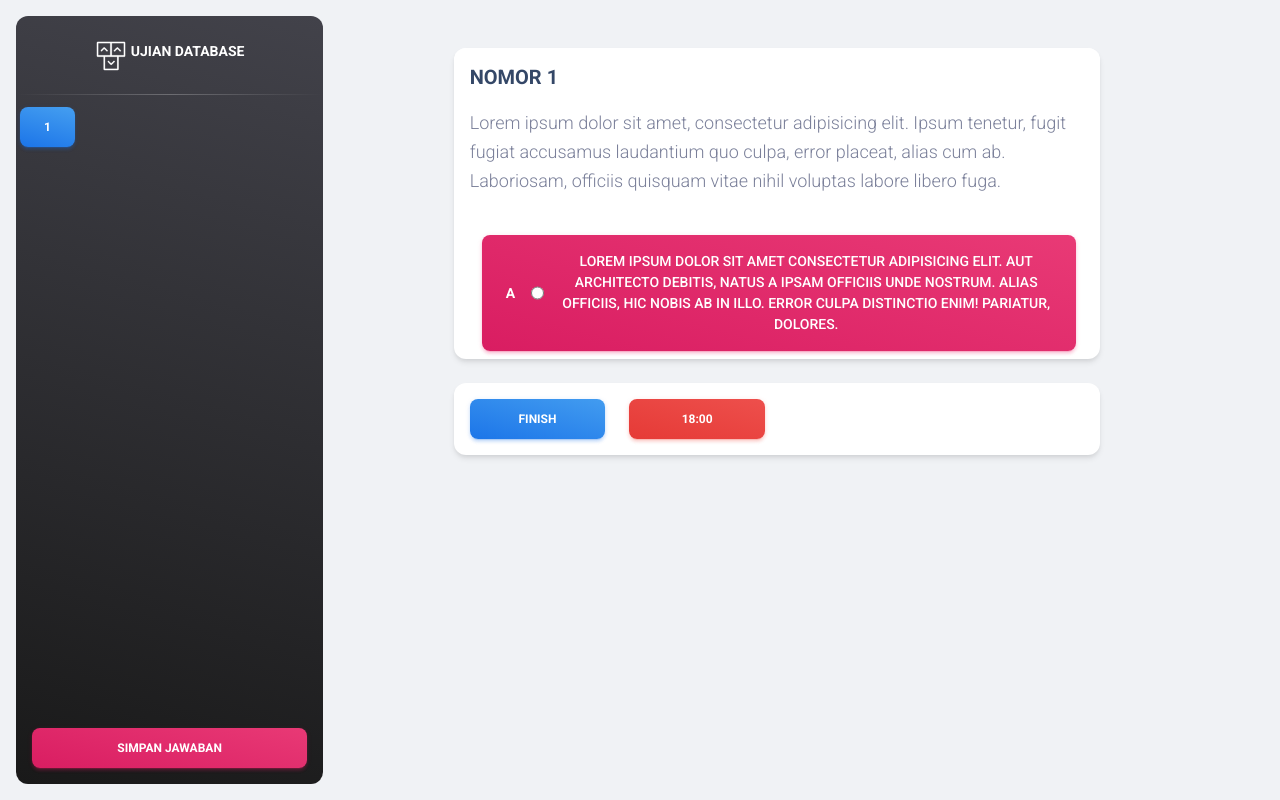
After one commit to queencantiqabys/DATABASE, a PHP site: page /ujian/new.php in a window 1280 px wide. The commit adds this page. Run offline with PHP 8.4, Linux system fonts and the light colour scheme; tables that the repository leaves empty or names only in its code hold one stand-in row (values such as "Sample post"); some libraries are stand-ins or nearby versions.

Commit message:
membuat ulang ui

```diff
--- /dev/null
+++ b/ujian/new.php
@@ -0,0 +1,154 @@
+<?php
+
+
+include "../controller/controller.php";
+
+// ======================= DEKLARASI VARIABEL ==========================
+$_GET['pil']=(isset($_GET['pil']))? $_GET['pil'] : "";;
+
+
+$soal=(isset($_GET['soal']))? $_GET['soal'] : 1;
+$pilihan=(isset($_GET['pilihan']))? $_GET['pilihan'] : "0";
+
+$totalHalaman=count(select("SELECT * FROM questions")); // varibel untuk menampilkan halaman
+$awalHalaman=(isset($_GET['soal']))? $_GET['soal'] : 1; //
+$active=$awalHalaman-1;
+
+
+      // ===============================================================
+      //kalau pilihan di klik maka akan membuat cookie dengan index [soal] dan value $pilihan
+      // ===============================================================
+
+      $result=select("SELECT * FROM questions");  // varibel untuk menampilkan soal dan pilihan
+
+
+      ?>
+<!-- // ============================================================================================================================================= -->
+
+<!DOCTYPE html>
+<html lang="en">
+
+<head>
+  <meta charset="utf-8" />
+  <meta name="viewport" content="width=device-width, initial-scale=1, shrink-to-fit=no">
+  <link rel="apple-touch-icon" sizes="76x76" href="assets/img/apple-icon.png">
+  <link rel="icon" type="image/png" href="assets/img/favicon.png">
+  <title>
+    UJIAN DATABASE
+  </title>
+  <!--     Fonts and icons     -->
+  <link rel="stylesheet" type="text/css" href="https://fonts.googleapis.com/css?family=Roboto:300,400,500,700,900|Roboto+Slab:400,700" />
+  <!-- Nucleo Icons -->
+  <link href="assets/css/nucleo-icons.css" rel="stylesheet" />
+  <link href="assets/css/nucleo-svg.css" rel="stylesheet" />
+  <!-- Font Awesome Icons -->
+  <script src="https://kit.fontawesome.com/42d5adcbca.js" crossorigin="anonymous"></script>
+  <!-- Material Icons -->
+  <link href="https://fonts.googleapis.com/icon?family=Material+Icons+Round" rel="stylesheet">
+  <!-- CSS Files -->
+  <link id="pagestyle" href="assets/css/material-dashboard.css?v=3.0.5" rel="stylesheet" />
+  <!-- Nepcha Analytics (nepcha.com) -->
+  <!-- Nepcha is a easy-to-use web analytics. No cookies and fully compliant with GDPR, CCPA and PECR. -->
+  <script defer data-site="YOUR_DOMAIN_HERE" src="https://api.nepcha.com/js/nepcha-analytics.js"></script>
+</head>
+
+<body class="g-sidenav-show  bg-gray-200">
+  <!-- ===========================================================( SIDE BAR )========================================================= -->
+  <aside class="sidenav navbar navbar-vertical navbar-expand-xs border-0 border-radius-xl my-3 fixed-start ms-3   bg-gradient-dark" id="sidenav-main" style="min-width: 24vw;">
+    <div class="sidenav-header">
+      <div class="navbar-brand m-0" style=" display:flex; align-content :flex-start; justify-content:center; " target="_blank">
+        <img src="assets/img/logo-ct.png" class="navbar-brand-img h-100" alt="main_logo">
+        <span class="ms-1 font-weight-bold text-white">UJIAN DATABASE</span>
+      </div>
+    </div>
+    <hr class="horizontal light mt-0 mb-2">
+
+    <?php for ($i=1; $i <=$totalHalaman; $i++) : ?>
+    <!-- ==================================================================================================================== -->
+    <button target="" class="btn bg-gradient-info mx-1 my-1 " type="button" href="#<?= $i; ?>"><?= $i; ?></button>
+    <!-- ==================================================================================================================== -->
+    <?php endfor; ?>
+
+    <div class="sidenav-footer position-absolute w-100 bottom-0 ">
+      <div class="mx-3">
+        <a class="btn bg-gradient-primary mt-4 w-100" href="" type="button">SIMPAN JAWABAN</a>
+      </div>
+    </div>
+  </aside>
+  <!-- ===========================================================( SIDE BAR )========================================================= -->
+  <main class="main-content position-relative max-height-vh-100 h-100 border-radius-lg ">
+    <div class="container-fluid py-4">
+      <div class="row">
+      <!-- ===========================================================( FORM )========================================================= -->
+
+      <form class="col-lg-8 col-md-10 mx-auto">
+      <?php $i=1;  foreach($result as $row) :?>
+          <!-- ===========================================================( card )========================================================= -->
+          <div class="card mt-4" id="<?= $i; ?>">
+            <div class="card-header p-3">
+              <h5 class="mb-0">NOMOR <?= $i; ?></h5>
+              <p class="mt-3 mb-0 text-lg">Lorem ipsum dolor sit amet, consectetur adipisicing elit. Ipsum tenetur, fugit fugiat accusamus laudantium quo culpa, error placeat, alias cum ab. Laboriosam, officiis quisquam vitae nihil voluptas labore libero fuga.  </p>
+            </div>
+
+
+            <!-- ===========================================================( pilihan )========================================================= -->
+
+
+            <label id="a" class="card-body  pb-0">
+              <div class="btn bg-gradient-primary  w-100 mb-0 toast-btn py-3"    style="display: flex; justify-content: flex-start;">
+                <span class="text-sm" style="margin: auto;">A</span>
+                <input type="radio" name="ans" id="a" class="mx-3">
+                <span class="text-sm" style="font-weight: 500;"> Lorem ipsum dolor sit amet consectetur adipisicing elit. Aut architecto debitis, natus a ipsam officiis unde nostrum. Alias officiis, hic nobis ab in illo. Error culpa distinctio enim! Pariatur, dolores. </span>
+              </div>
+            </label>
+
+
+            <!-- ===========================================================( pilihan )========================================================= -->
+          </div>
+          <!-- ===========================================================( card )========================================================= -->
+      <?php $i++;endforeach; ?>
+
+          <div class="card mt-4">
+            <div class="card-body p-3">
+              <div class="row">
+
+                <div class="col-lg-3 col-sm-6 col-12 mt-sm-0 mt-2">
+                  <button class="btn bg-gradient-info w-100 mb-0 toast-btn" type="submit" onclick="confirm()">FINISH</button>
+                </div>
+
+                <div class="col-lg-3 col-sm-6 col-12 mt-sm-0 mt-2">
+                  <button class="btn bg-gradient-danger  w-100 mb-0 toast-btn" type="submit" >18:00 </button>
+                </div>
+
+              </div>
+            </div>
+          </div>
+
+
+
+        </form>
+        <!-- ===========================================================( FORM )========================================================= -->
+      </div>
+    </div>
+  </main>
+  <!--   Core JS Files   -->
+  <script src="assets/js/core/popper.min.js"></script>
+  <script src="assets/js/core/bootstrap.min.js"></script>
+  <script src="assets/js/plugins/perfect-scrollbar.min.js"></script>
+  <script src="assets/js/plugins/smooth-scrollbar.min.js"></script>
+  <script>
+    var win = navigator.platform.indexOf('Win') > -1;
+    if (win && document.querySelector('#sidenav-scrollbar')) {
+      var options = {
+        damping: '0.5'
+      }
+      Scrollbar.init(document.querySelector('#sidenav-scrollbar'), options);
+    }
+  </script>
+  <!-- Github buttons -->
+  <script async defer src="https://buttons.github.io/buttons.js"></script>
+  <!-- Control Center for Material Dashboard: parallax effects, scripts for the example pages etc -->
+  <script src="assets/js/material-dashboard.min.js?v=3.0.5"></script>
+</body>
+
+</html>
```
Also changed, not shown: ujian/index.php (+21 -77 lines).
